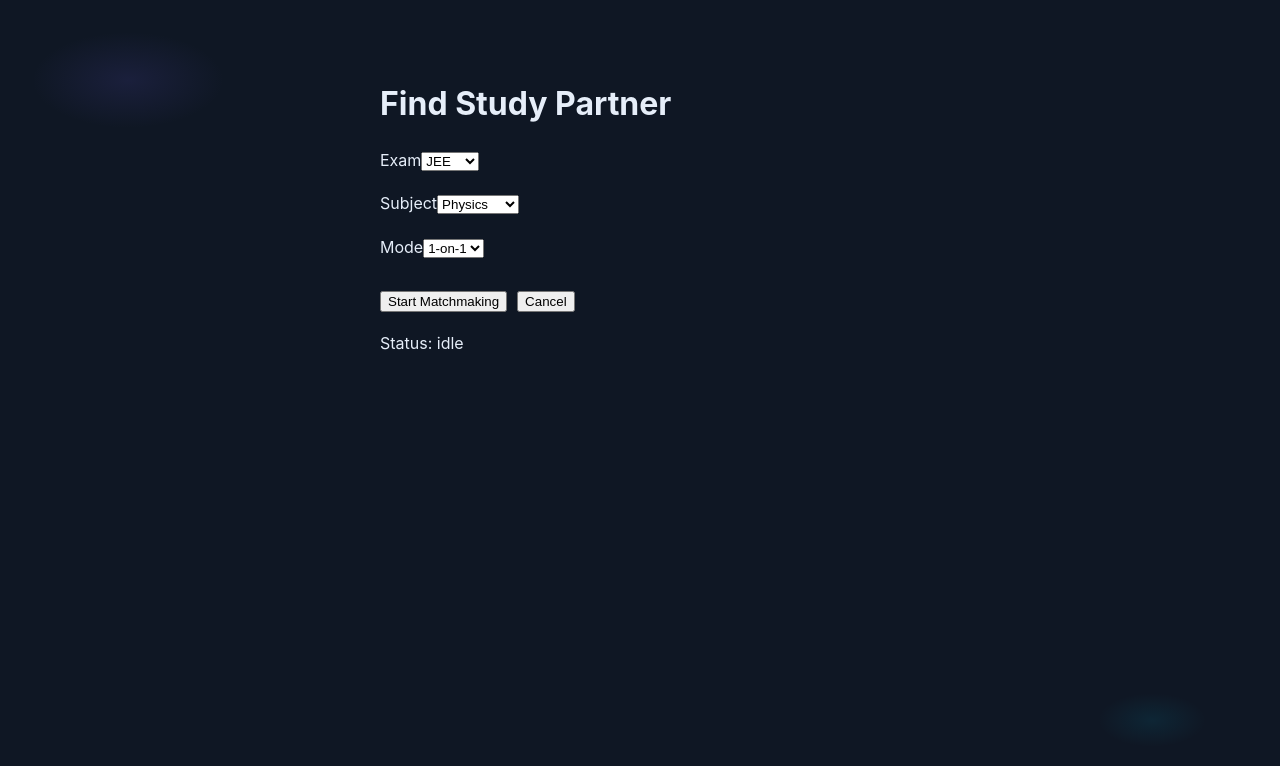
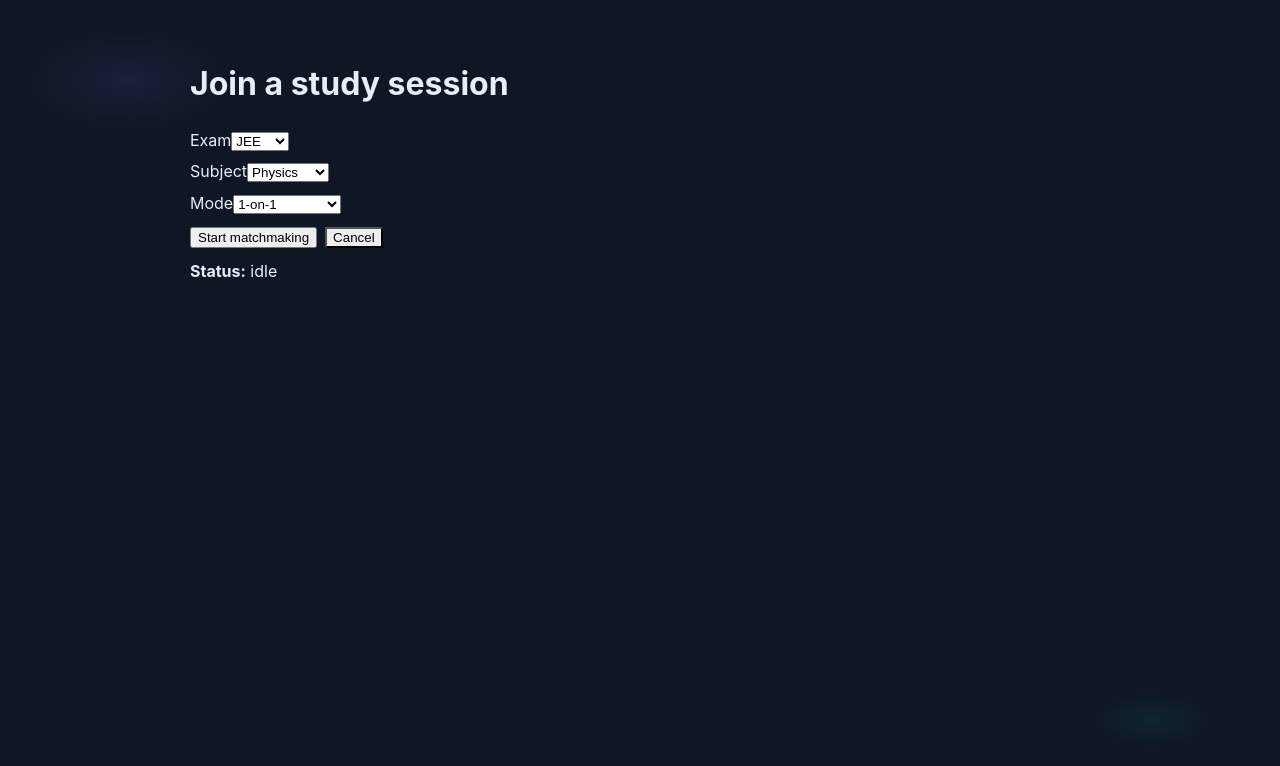
Before and after one commit to itachiuchiha4518/focusduo12, a Next.js app: page /join in a window 1280 px wide. Shown: the top 766 px of the page. Built offline with nearby package versions, Linux system fonts and the light colour scheme.

Commit message:
Update page.jsx

```diff
--- a/app/join/page.jsx
+++ b/app/join/page.jsx
@@ -1,215 +1,135 @@
+// app/join/page.jsx
 'use client'
-
-import { useState, useEffect } from "react"
-import { useRouter } from "next/navigation"
-
-import { auth, googleProvider, db } from "../../lib/firebase"
-
-import { signInWithPopup } from "firebase/auth"
-import {
-collection,
-addDoc,
-serverTimestamp,
-query,
-where,
-getDocs,
-deleteDoc,
-doc
-} from "firebase/firestore"
+import { useEffect, useRef, useState } from "react";
+import { auth, googleProvider } from "../../lib/firebase";
+import { signInWithPopup } from "firebase/auth";
+import { joinQueue, cancelQueue } from "../../lib/matchmaking";
+import { doc, onSnapshot } from "firebase/firestore";
+import { db } from "../../lib/firebase";
+import { useRouter } from "next/navigation";
 
 export default function JoinPage() {
+  const router = useRouter();
+  const [exam, setExam] = useState("JEE");
+  const [subject, setSubject] = useState("Physics");
+  const [mode, setMode] = useState("one-on-one");
+  const [status, setStatus] = useState("idle");
+  const queueIdRef = useRef(null);
+  const userMatchUnsub = useRef(null);
 
-const router = useRouter()
+  useEffect(() => {
+    function cleanupOnUnload() {
+      if (queueIdRef.current) {
+        // best-effort cancel; not guaranteed on mobile browsers
+        cancelQueue(queueIdRef.current);
+        queueIdRef.current = null;
+      }
+    }
+    window.addEventListener("beforeunload", cleanupOnUnload);
+    return () => {
+      window.removeEventListener("beforeunload", cleanupOnUnload);
+      if (userMatchUnsub.current) userMatchUnsub.current();
+    };
+  }, []);
 
-const [exam,setExam] = useState("JEE")
-const [subject,setSubject] = useState("Physics")
-const [mode,setMode] = useState("one-on-one")
-
-const [status,setStatus] = useState("idle")
-const [queueId,setQueueId] = useState(null)
-
-async function ensureLogin(){
-
-if(auth.currentUser) return auth.currentUser
-
-const result = await signInWithPopup(auth,googleProvider)
-
-return result.user
-
+  async function ensureSignedIn() {
+    if (auth.currentUser) return auth.currentUser;
+    const res = await signInWithPopup(auth, googleProvider);
+    return res.user;
   }
 
-async function startMatchmaking(){
+  async function startMatchmaking() {
+    try {
+      setStatus("authenticating");
+      await ensureSignedIn();
+      setStatus("joining-queue");
 
-try{
+      // subscribe to userMatches/{uid} to detect when matched
+      const uid = auth.currentUser.uid;
+      const userMatchesRef = doc(db, "userMatches", uid);
+      userMatchUnsub.current = onSnapshot(userMatchesRef, (snap) => {
+        if (!snap.exists()) return;
+        const data = snap.data();
+        if (data?.sessionId) {
+          // matched
+          setStatus("matched");
+          // cleanup local listener
+          if (userMatchUnsub.current) userMatchUnsub.current();
+          queueIdRef.current = null;
+          router.push(`/session/${data.sessionId}`);
+        }
+      });
 
-  setStatus("signing-in")
-
-  const user = await ensureLogin()
-
-  setStatus("searching")
-
-  const queueRef = collection(db,"queues")
-
-  const q = query(
-    queueRef,
-    where("exam","==",exam),
-    where("subject","==",subject),
-    where("mode","==",mode)
-  )
-
-  const snap = await getDocs(q)
-
-  if(snap.docs.length > 0){
-
-    const partnerDoc = snap.docs[0]
-    const partner = partnerDoc.data()
-
-    const sessionRef = await addDoc(collection(db,"sessions"),{
-      exam,
-      subject,
-      mode,
-      createdAt:serverTimestamp(),
-      participants:[
-        {uid:user.uid,name:user.displayName},
-        {uid:partner.uid,name:partner.name}
-      ]
-    })
-
-    await deleteDoc(doc(db,"queues",partnerDoc.id))
-
-    router.push(`/session/${sessionRef.id}`)
-
-    return
+      // call joinQueue
+      const res = await joinQueue({ exam, subject, mode });
+      if (res.status === "waiting") {
+        queueIdRef.current = res.queueId;
+        setStatus("waiting");
+      } else if (res.status === "matched") {
+        setStatus("matched");
+        router.push(`/session/${res.sessionId}`);
+      } else {
+        setStatus("waiting");
+      }
+    } catch (e) {
+      console.error(e);
+      setStatus("error");
+      alert("Failed to join queue: " + (e.message || e));
+    }
   }
 
-  const myQueue = await addDoc(queueRef,{
-    uid:user.uid,
-    name:user.displayName,
-    exam,
-    subject,
-    mode,
-    createdAt:serverTimestamp()
-  })
-
-  setQueueId(myQueue.id)
-
-  setStatus("waiting")
-
-}catch(err){
-
-  console.error(err)
-
-  alert("Matchmaking failed")
-
-  setStatus("error")
+  async function cancel() {
+    setStatus("cancelling");
+    if (queueIdRef.current) {
+      await cancelQueue(queueIdRef.current);
+      queueIdRef.current = null;
+    }
+    if (userMatchUnsub.current) userMatchUnsub.current();
+    setStatus("idle");
   }
 
-}
+  return (
+    <div style={{ padding: 20, maxWidth: 680 }}>
+      <h1>Join a study session</h1>
 
-async function cancelQueue(){
-
-if(!queueId) return
-
-try{
-
-  await deleteDoc(doc(db,"queues",queueId))
-
-  setQueueId(null)
-
-  setStatus("idle")
-
-}catch(err){
-
-  console.error(err)
-}
-
-}
-
-useEffect(()=>{
-
-return ()=>{
-
-  if(queueId){
-    deleteDoc(doc(db,"queues",queueId))
-  }
-
-}
-
-},[queueId])
-
-return (
-
-<div style={{padding:40,maxWidth:600,margin:"auto"}}>
-
-  <h1>Find Study Partner</h1>
-
-  <div style={{marginTop:20}}>
-
+      <div style={{ marginTop: 12 }}>
         <label>Exam</label>
-
-    <select
-      value={exam}
-      onChange={(e)=>setExam(e.target.value)}
-    >
+        <select value={exam} onChange={(e) => setExam(e.target.value)}>
           <option>JEE</option>
           <option>NEET</option>
         </select>
-
       </div>
 
-  <div style={{marginTop:20}}>
-
+      <div style={{ marginTop: 8 }}>
         <label>Subject</label>
-
-    <select
-      value={subject}
-      onChange={(e)=>setSubject(e.target.value)}
-    >
+        <select value={subject} onChange={(e) => setSubject(e.target.value)}>
           <option>Physics</option>
           <option>Chemistry</option>
           <option>Math</option>
           <option>Biology</option>
         </select>
-
       </div>
 
-  <div style={{marginTop:20}}>
-
+      <div style={{ marginTop: 8 }}>
         <label>Mode</label>
-
-    <select
-      value={mode}
-      onChange={(e)=>setMode(e.target.value)}
-    >
+        <select value={mode} onChange={(e) => setMode(e.target.value)}>
           <option value="one-on-one">1-on-1</option>
-      <option value="group">Group</option>
+          <option value="group">Group (max 5)</option>
         </select>
-
       </div>
 
-  <div style={{marginTop:30}}>
-
-    <button
-      onClick={startMatchmaking}
-      disabled={status==="searching" || status==="waiting"}
-    >
-      Start Matchmaking
+      <div style={{ marginTop: 12, display: "flex", gap: 8 }}>
+        <button onClick={startMatchmaking} disabled={status === "joining-queue" || status === "waiting"}>
+          Start matchmaking
         </button>
-
-    <button
-      onClick={cancelQueue}
-      style={{marginLeft:10}}
-    >
+        <button onClick={cancel} style={{ background: "#eee", color: "#000" }}>
           Cancel
         </button>
-
       </div>
 
-  <div style={{marginTop:20}}>
-    Status: {status}
+      <div style={{ marginTop: 12 }}>
+        <strong>Status:</strong> {status}
       </div>
-
     </div>
-
-)
+  );
 }
```
Lines whose indentation alone changed are shown as unchanged.
